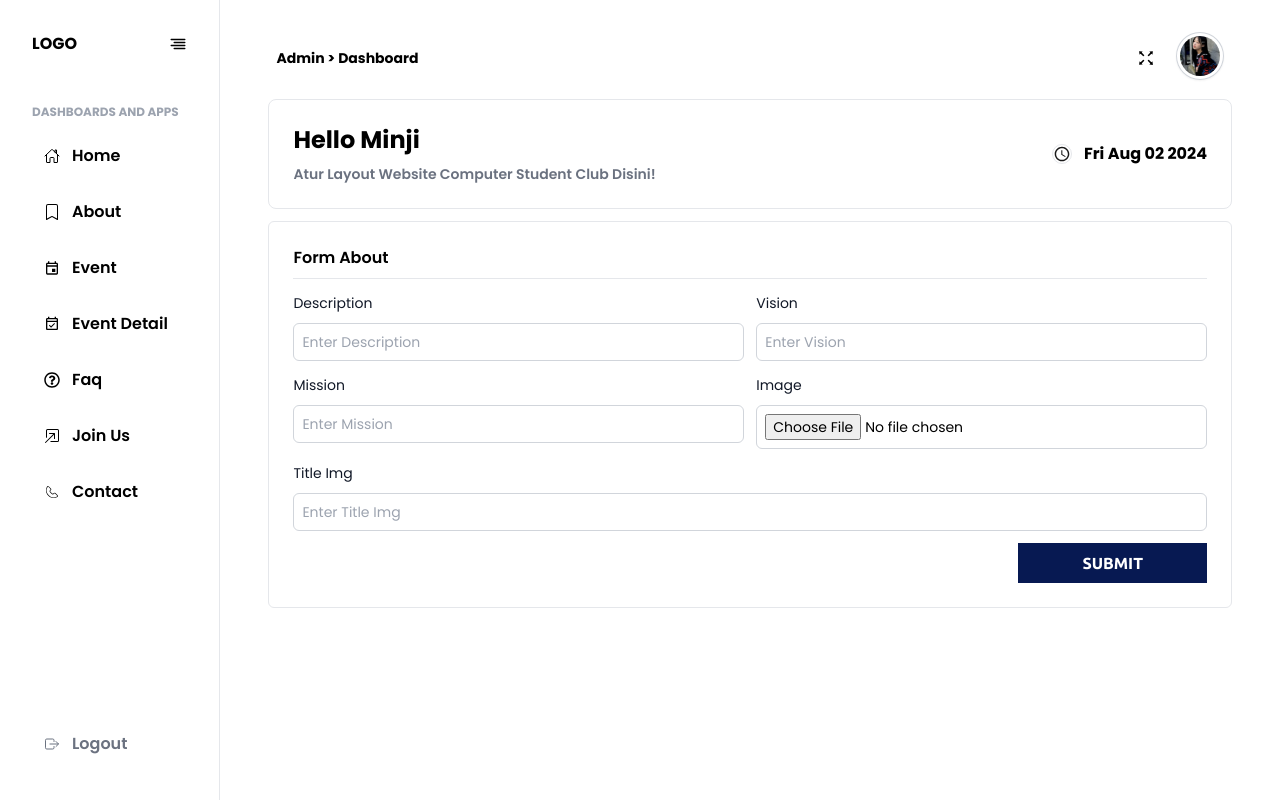
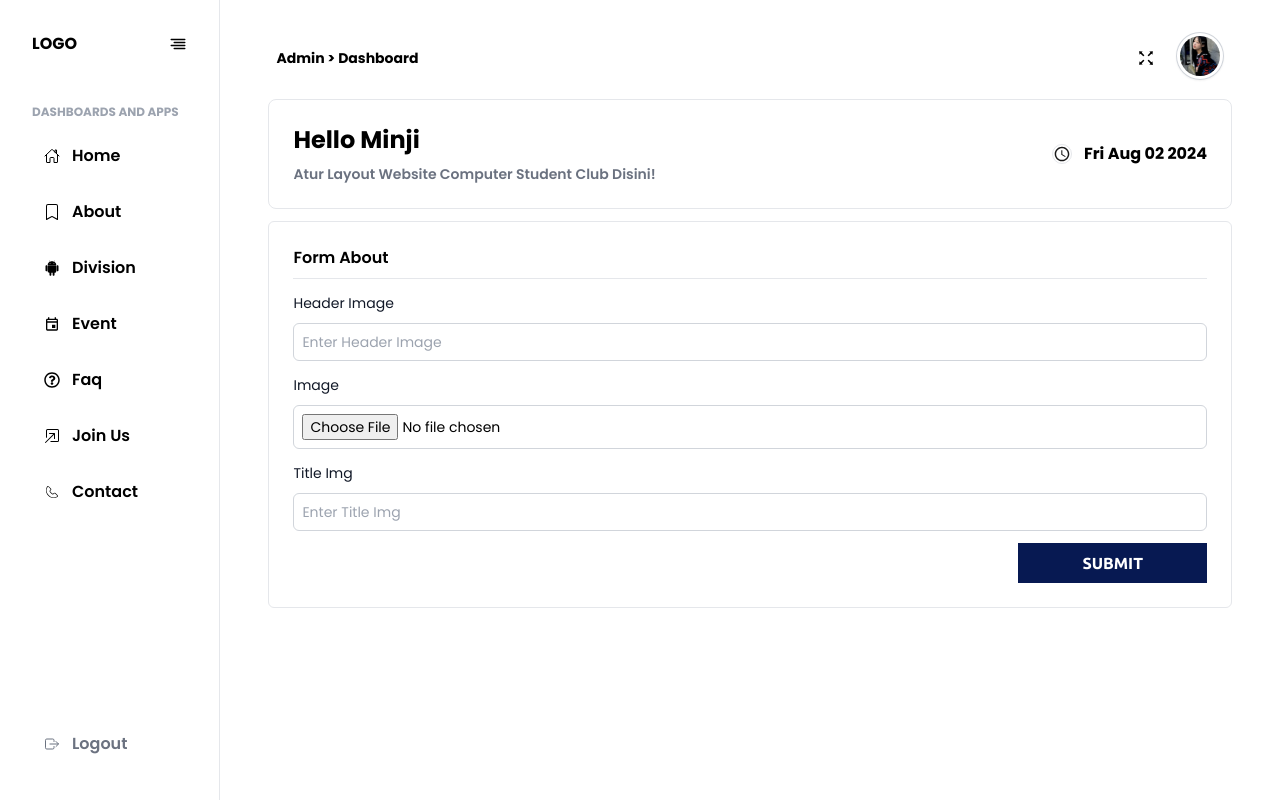
Before and after one commit to NoitrX/csc-final-fe, a Next.js app: page /admin/dashboard/about/add in a window 1280 px wide. Built offline with nearby package versions, Linux system fonts and the light colour scheme; a web font is replaced by a local one.

Commit message:
CMS ABOUT

```diff
--- a/src/app/about/page.tsx
+++ b/src/app/about/page.tsx
@@ -1,11 +1,40 @@
+"use client";
 import TopNav from "@/components/TopNav";
 import Navbar from "@/components/Navbar";
 import Footer from "@/components/Footer";
 import { AiOutlineInfoCircle } from "react-icons/ai";
 import { FaChevronDown } from "react-icons/fa6";
 import { BsArrow90DegDown, BsArrow90DegRight } from "react-icons/bs";
+import { useEffect, useState } from "react";
 
 export default function About() {
+  const [data, setData] = useState<AboutData[]>([]);
+
+  interface AboutData {
+    id: number;
+    headerImage: string;
+    img: string;
+    title_img: string;
+    createdAt: string;
+    updatedAt: string;
+  }
+  const getDataAbout = () => {
+    try {
+      fetch(`http://localhost:9000/api/csc/about`)
+        .then((res) => {
+          return res.json();
+        })
+        .then((data) => {
+          setData(data.data);
+        });
+    } catch (err) {
+      console.log(err);
+    }
+  };
+
+  useEffect(() => {
+    getDataAbout();
+  }, []);
   return (
     <div className="bg-[url('/bg-1.png')] bg-cover bg-no-repeat w-full  overflow-x-hidden">
       <TopNav />
@@ -28,6 +57,7 @@ export default function About() {
           yang berharga, menginspirasi inovasi, dan mendukung prestasi mahasiswa dalam berbagai kegiatan dan proyek yang kami jalankan.
         </p>
         <div className="flex px-16 gap-14">
+          <>
             <div className="w-full flex flex-col items-end gap-3">
               <div className="flex items-center font-medium text-2xl gap-3 uppercase">
                 <p>Vision</p>
@@ -48,6 +78,7 @@ export default function About() {
                 masa depan dalam dunia teknologi.
               </p>
             </div>
+          </>
         </div>
       </div>
       <div className="w-full bg-[url('/bg-1.png')] bg-cover pt-10 pb-20 flex flex-col items-center text-white gap-10 font-poppins">
@@ -78,21 +109,21 @@ export default function About() {
           CSC terus memberikan dukungan berharga bagi mahasiswa yang ingin mendalami teknologi dan mengasah keahlian mereka. Menjadi wadah untuk eksplorasi teknologi, pembelajaran yang mendalam, dan kolaborasi inovatif.
         </p>
       </div>
+      {data.map((item) => (
+        <>
           <div className="w-full bg-[#01040E] pt-10 pb-20 flex flex-col items-center text-white gap-10 font-poppins">
             <div className="py-1 px-5 border-b border-white">
-          <p className="font-bold text-4xl text-center bg-gradient-to-r from-white to-[#3876D3] bg-clip-text text-transparent">
-            Leadership
-            <br />
-            Kabinet Next-Leven 2023/2024
-          </p>
+              <p className="font-bold text-4xl text-center bg-gradient-to-r from-white to-[#3876D3] bg-clip-text text-transparent">{item.headerImage}</p>
             </div>
+
+            <>
               <div className="w-full flex justify-center px-20 gap-14">
                 <div className="relative hidden md:flex font-medium mt-[10%]">
                   <BsArrow90DegDown className="rotate-45 absolute -right-5 -top-5 text-2xl" />
                   <p>President CSC</p>
                 </div>
                 <div className="min-w-64 max-w-[50%]">
-            <img src="/leadership-csc.png" className="w-full" />
+                  <img src={`http://localhost:9000/${item.img}`} className="w-full" />
                 </div>
                 <div className="relative hidden md:flex font-medium mt-[10%]">
                   <BsArrow90DegRight className="rotate-45 absolute -left-5 -top-5 text-2xl" />
@@ -102,15 +133,14 @@ export default function About() {
               <div className="flex items-center justify-center gap-3 px-20">
                 <div className="text-right">
                   <p className="font-bold text-lg block md:hidden uppercase bg-gradient-to-r from-[#3876D3] to-white bg-clip-text text-transparent">President CSC</p>
-            <p className="text-sm md:text-base">Azzuri Putra Mahendra</p>
-          </div>
-          <div className="border-l border-white h-16 sm:h-10 md:h-5"></div>
-          <div>
-            <p className="font-bold text-lg block md:hidden uppercase bg-gradient-to-r from-[#3876D3] to-white bg-clip-text text-transparent">Vice President CSC</p>
-            <p className="text-sm md:text-base">Pratama Varian Andika Parulian</p>
+                  <p className="text-sm md:text-base">{item.title_img}</p>
                 </div>
               </div>
+            </>
           </div>
+        </>
+      ))}
+
       <Footer />
     </div>
   );
--- a/src/app/admin/dashboard/about/add/page.tsx
+++ b/src/app/admin/dashboard/about/add/page.tsx
@@ -9,9 +9,7 @@ import React, { useState } from "react";
 export default function AddAbout() {
   const router = useRouter();
   const [form, setForm] = useState({
-    description: "",
-    vision: "",
-    mission: "",
+    headerImage: "",
     img: undefined,
     title_img: "",
   });
@@ -58,12 +56,10 @@ export default function AddAbout() {
         <hr className="mt-2" />
         <form className="w-full">
           <div className="mt-3 flex w-full justify-between gap-3">
-            <InputLabel errors={alert.msg} label="Description" type="text" placeholder="Enter Description" name="description" value={form.description} onChange={handleChange} />
-            <InputLabel errors={alert.msg} label="Vision" type="text" placeholder="Enter Vision" name="vision" value={form.vision} onChange={handleChange} />
+            <InputLabel errors={alert.msg} label="Header Image" type="text" placeholder="Enter Header Image" name="headerImage" value={form.headerImage} onChange={handleChange} />
           </div>
 
           <div className="mt-3 flex w-full justify-between gap-3">
-            <InputLabel errors={alert.msg} label="Mission" type="text" placeholder="Enter Mission" name="mission" value={form.mission} onChange={handleChange} />
             <InputLabel errors={alert.msg} label="Image" type="file" placeholder="Enter Image" name="img" onChange={handleChange} />
           </div>
 
--- a/src/app/admin/dashboard/about/edit/[id]/page.tsx
+++ b/src/app/admin/dashboard/about/edit/[id]/page.tsx
@@ -15,9 +15,7 @@ interface Props {
 const EditAbout: NextPage<Props> = ({ params }: { params: { id: string } }) => {
   const router = useRouter();
   const [form, setForm] = useState({
-    description: "",
-    vision: "",
-    mission: "",
+    headerImage: "",
     img: undefined,
     title_img: "",
   });
@@ -75,12 +73,10 @@ const EditAbout: NextPage<Props> = ({ params }: { params: { id: string } }) => {
         <hr className="mt-2" />
         <form className="w-full">
           <div className="mt-3 flex w-full justify-between gap-3">
-            <InputLabel errors={alert.msg} label="Description" type="text" placeholder="Enter Description" name="description" value={form.description} onChange={handleChange} />
-            <InputLabel errors={alert.msg} label="Vision" type="text" placeholder="Enter Vision" name="vision" value={form.vision} onChange={handleChange} />
+            <InputLabel errors={alert.msg} label="Header Image" type="text" placeholder="Enter Header Image" name="headerImage" value={form.headerImage} onChange={handleChange} />
           </div>
 
           <div className="mt-3 flex w-full justify-between gap-3">
-            <InputLabel errors={alert.msg} label="Mission" type="text" placeholder="Enter Mission" name="mission" value={form.mission} onChange={handleChange} />
             <InputLabel errors={alert.msg} label="Image" type="file" placeholder="Enter Image" name="img" onChange={handleChange} />
           </div>
 
--- a/src/app/admin/dashboard/about/page.tsx
+++ b/src/app/admin/dashboard/about/page.tsx
@@ -10,9 +10,7 @@ function AboutPage() {
 
   interface AboutData {
     id: number;
-    description: string;
-    vision: string;
-    mission: string;
+    headerImage: string;
     img: string;
     title_img: string;
     createdAt: string;
@@ -35,8 +33,8 @@ function AboutPage() {
 
   const handleDelete = async (id: number) => {
     try {
-      showConfirmDeleteAlert(`http://localhost:9000/api/csc/about/delete/${id}`);
-      getAboutData();
+      await showConfirmDeleteAlert(`http://localhost:9000/api/csc/about/delete/${id}`);
+      await getAboutData();
     } catch (err) {
       console.log(err);
     }
@@ -58,7 +56,7 @@ function AboutPage() {
 
           <div className="overflow-x-auto">
             <table className="min-w-full bg-white border border-gray-200">
-              <Thead theads={["#", "Description", "Vision", "Mission", "Img", "Title Img", "Log"]} />
+              <Thead theads={["#", "Header Image", "Img", "Title Img", "Log"]} />
               <tbody className="text-xs">
                 {data.map((d: AboutData, i) => {
                   return (
@@ -73,10 +71,9 @@ function AboutPage() {
                           </p>
                         </div>
                       </td>
-                      <td className="py-2 px-4 border-b border-gray-200">{d.description}</td>
-                      <td className="py-2 px-4 border-b border-gray-200">{d.vision}</td>
-                      <td className="py-2 px-4 border-b border-gray-200">{d.mission}</td>
+
                       <td className="py-2 px-4 border-b border-gray-200">{d.img ? <img src={`http://localhost:9000/${d.img}`} alt="" className="w-24" /> : "No Image"}</td>
+                      <td className="py-2 px-4 border-b border-gray-200">{d.headerImage}</td>
                       <td className="py-2 px-4 border-b border-gray-200">{d.title_img}</td>
                       <td className="py-2 px-4 border-b border-gray-200">{d.createdAt}</td>
                     </tr>
--- a/src/app/admin/dashboard/layout.tsx
+++ b/src/app/admin/dashboard/layout.tsx
@@ -3,6 +3,7 @@
 import { IoHomeOutline, IoExitOutline } from "react-icons/io5";
 import { BsBookmark, BsBoxArrowInUpRight } from "react-icons/bs";
 import { MdOutlineEvent, MdOutlineEventAvailable } from "react-icons/md";
+import { DiAndroid } from "react-icons/di";
 import { FaRegQuestionCircle } from "react-icons/fa";
 import { CiPhone } from "react-icons/ci";
 import { FiAlignRight } from "react-icons/fi";
@@ -52,17 +53,16 @@ export default function DashboardLayout({ children }: { children: React.ReactNod
       icon: <BsBookmark />,
       name: "About",
     },
+    {
+      link: "/admin/dashboard/division",
+      icon: <DiAndroid />,
+      name: "Division",
+    },
 
     {
       link: "/admin/dashboard/event",
       icon: <MdOutlineEvent />,
       name: "Event",
-    },
-
-    {
-      link: "/admin/dashboard/eventDetail",
-      icon: <MdOutlineEventAvailable />,
-      name: "Event Detail",
     },
 
     {
```
Lines whose indentation alone changed are shown as unchanged.
